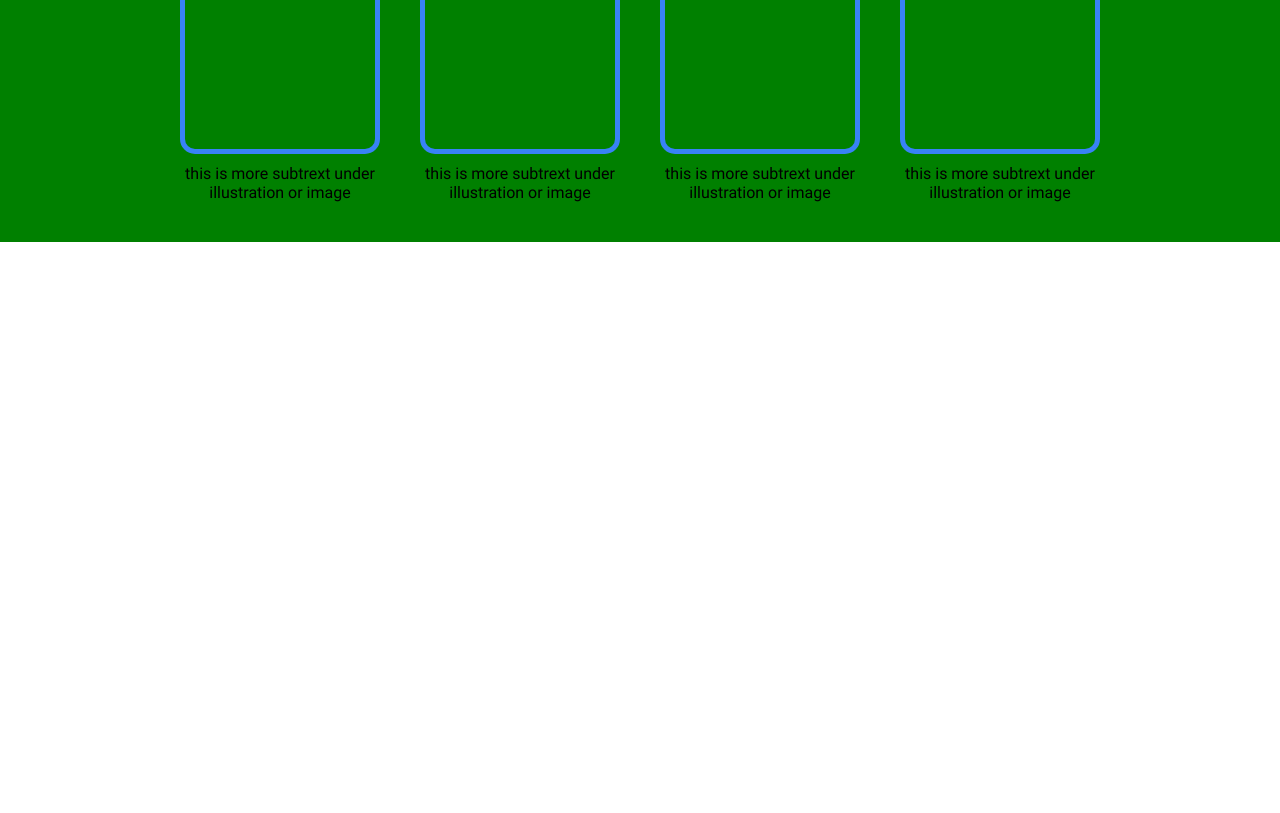
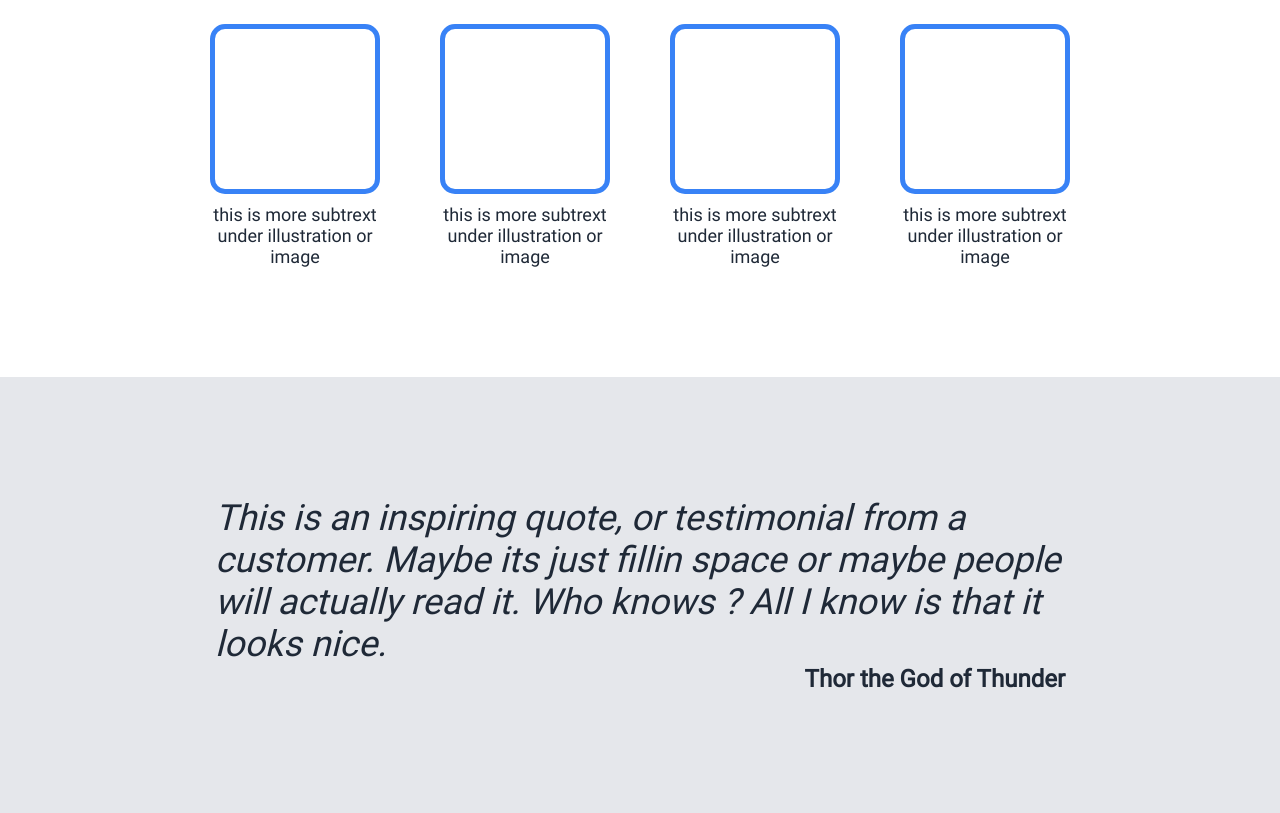
Before and after one commit to lukano56/Landing-Page, a plain HTML site: page index.html in a window 1280 px wide. Shown: the part 680-1493 px from the top of the page. Before the commit the page ends 922 px from the top, so only its background shows below. Drawn offline with Linux system fonts and the light colour scheme; files whose address does not match are found by name.

Commit message:
Adds finished layout of the third/quote section.

```diff
--- a/css/styles.css
+++ b/css/styles.css
@@ -99,8 +99,8 @@ a {
 }
 
 .ilu {
-    background-color: green;
-    padding: 40px 0;
+    background-color: white;
+    padding: 70px 0;
     text-align: center;
 }
 
@@ -113,12 +113,14 @@ a {
 .ilu-pictures {
     display: flex;
     justify-content: center;
-    gap: 40px;
+    gap: 60px;
+    margin-top: 40px;
+    margin-bottom: 40px;
 
 }
 
 .picture {
-    max-width: 200px;
+    max-width: 170px;
     display: flex;
     flex-direction: column;
 
@@ -128,10 +130,38 @@ a {
     border: solid 5px #3882F6;
     border-radius: 15px;
     width: 100%;
-    height: 200px;
+    height: 170px;
 }
 
 .picture .text {
     margin-top: 10px;
+    font-size: 18px;
+    color: #1F2937;
+}
+
+
+.quote-section {
+    background-color: #E5E7EB;
+}
+
+.quote-section .quote {
+    margin: 120px auto;
+    display: flex;
+    flex-direction: column;
+    max-width: 850px;
+
 
 }
+
+.quote .quotation {
+    font-size: 36px;
+    font-style: italic;
+    color: #1F2937;
+}
+
+.quote .author {
+    font-size: 24px;
+    color: #1F2937;
+    font-weight: bold;
+    align-self: flex-end;
+}
--- a/index.html
+++ b/index.html
@@ -59,6 +59,16 @@
             </div>
         </div>
     </div>
+    <div class="quote-section">
+        <div class="quote">
+            <p class="quotation">
+                This is an inspiring quote, or testimonial from a customer. Maybe its just fillin space or
+                maybe people will actually read it. Who knows ? All I know is that it looks nice.</p>
+            <p class="author">
+                Thor the  God of Thunder
+            </p>
+        </div>
+    </div>
 </body>
 
 </html>
```
Also changed, not shown: 02.png (renamed from fonts.png).
